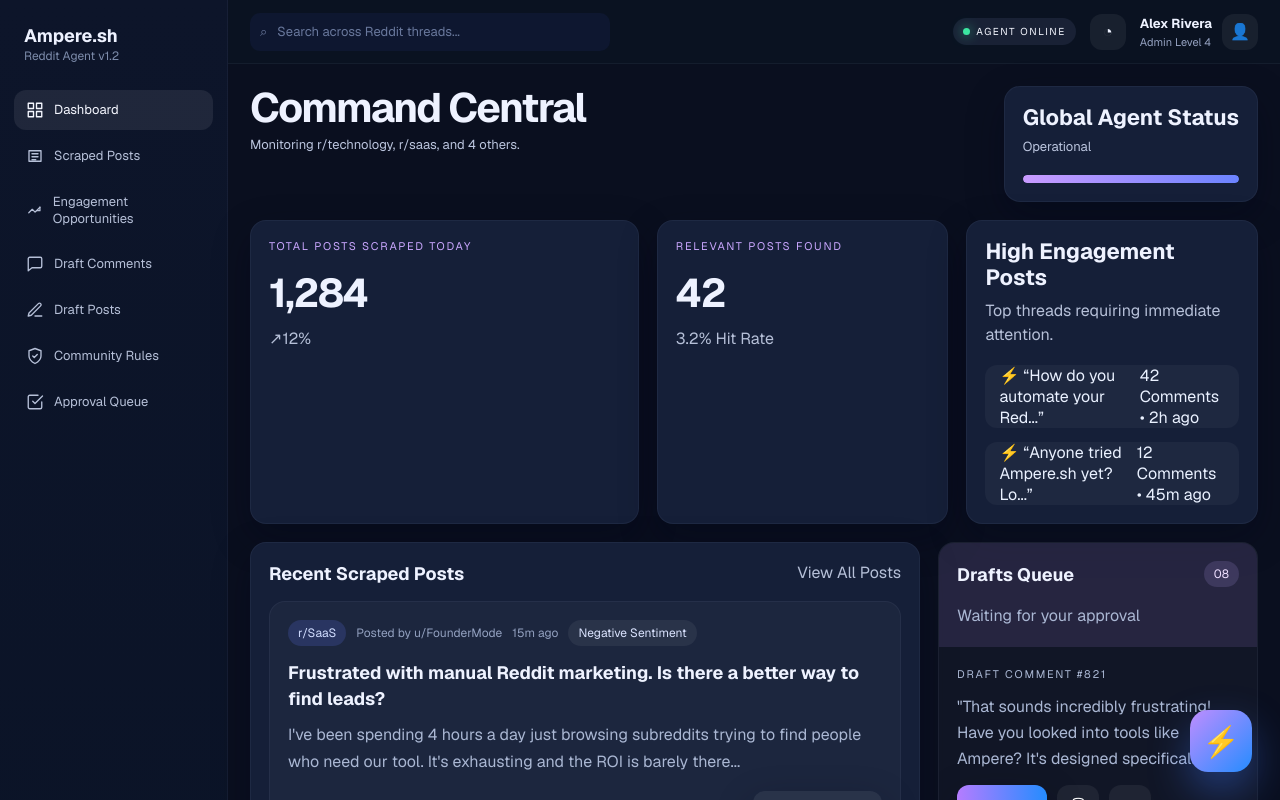
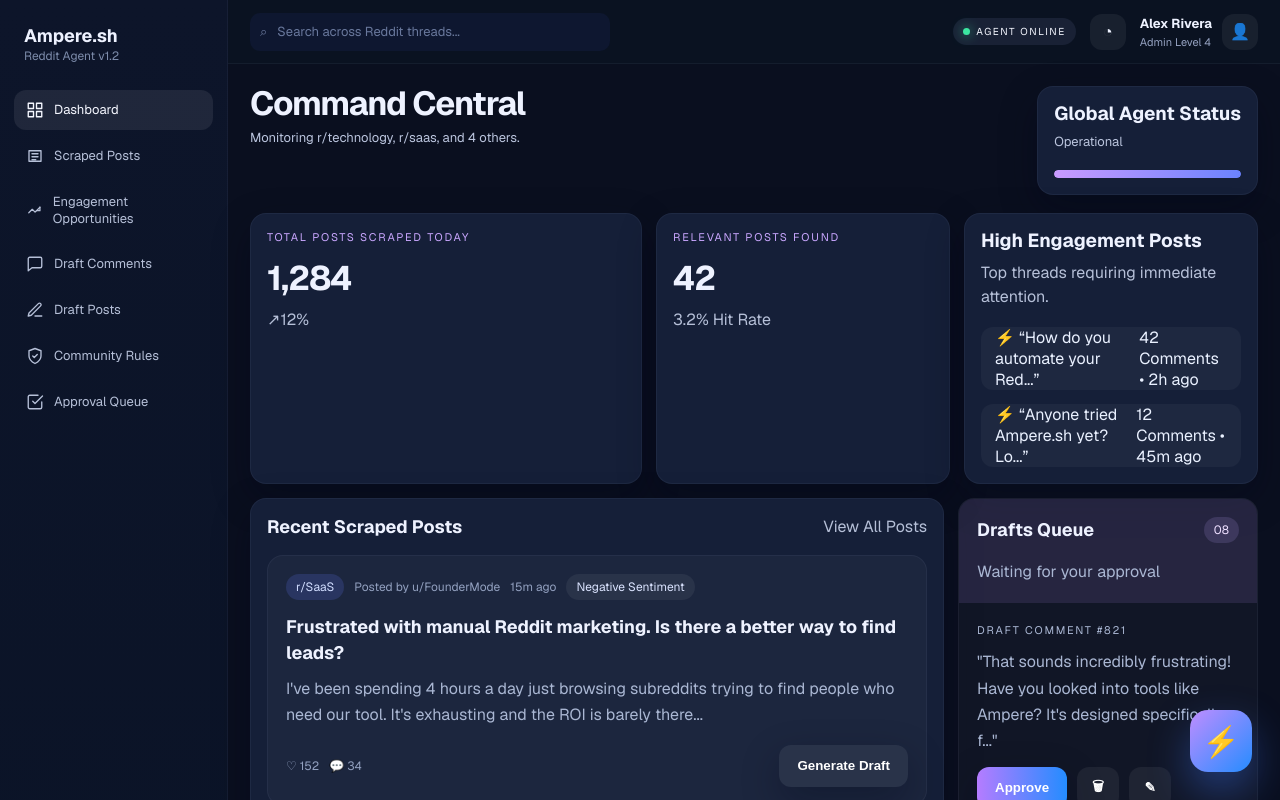
Before and after one commit to Jay-1410/Reddit-Automation, a Next.js app: page / in a window 1280 px wide. Shown: the top 800 px of the page. Built offline with nearby package versions, Linux system fonts and the light colour scheme.

Commit message:
Reduce dashboard card sizing and typography

```diff
--- a/src/app/ui.module.css
+++ b/src/app/ui.module.css
@@ -226,9 +226,9 @@
 }
 
 .pageHeading h1 {
-  font-size: clamp(1.9rem, 3.2vw, 3rem);
-  line-height: 1.05;
-  letter-spacing: -0.04em;
+  font-size: clamp(1.6rem, 2.6vw, 2.4rem);
+  line-height: 1.08;
+  letter-spacing: -0.035em;
 }
 
 .pageHeading p {
@@ -264,11 +264,11 @@
 .miniCard,
 .emptyState,
 .bottomBar {
-  padding: 18px;
+  padding: 16px;
 }
 
 .largeCard {
-  min-height: 140px;
+  min-height: 124px;
 }
 
 .eyebrow {
@@ -283,15 +283,15 @@
 .green { color: #86f0c6; }
 
 .card h3 {
-  font-size: 22px;
-  line-height: 1.18;
+  font-size: 19px;
+  line-height: 1.2;
 }
 
 .metricValue {
-  margin-top: 14px;
-  font-size: 40px;
+  margin-top: 12px;
+  font-size: 34px;
   font-weight: 700;
-  letter-spacing: -0.04em;
+  letter-spacing: -0.035em;
 }
 
 .note {
@@ -320,21 +320,21 @@
 .grid3 {
   display: grid;
   grid-template-columns: 1.2fr 0.9fr 0.9fr;
-  gap: 18px;
-  margin-bottom: 18px;
+  gap: 14px;
+  margin-bottom: 14px;
 }
 
 .grid4 {
   display: grid;
   grid-template-columns: repeat(4, minmax(0, 1fr));
-  gap: 16px;
-  margin-bottom: 18px;
+  gap: 12px;
+  margin-bottom: 14px;
 }
 
 .twoCol {
   display: grid;
-  grid-template-columns: minmax(0, 1.4fr) 320px;
-  gap: 18px;
+  grid-template-columns: minmax(0, 1.4fr) 300px;
+  gap: 14px;
 }
 
 .feedList,
```
